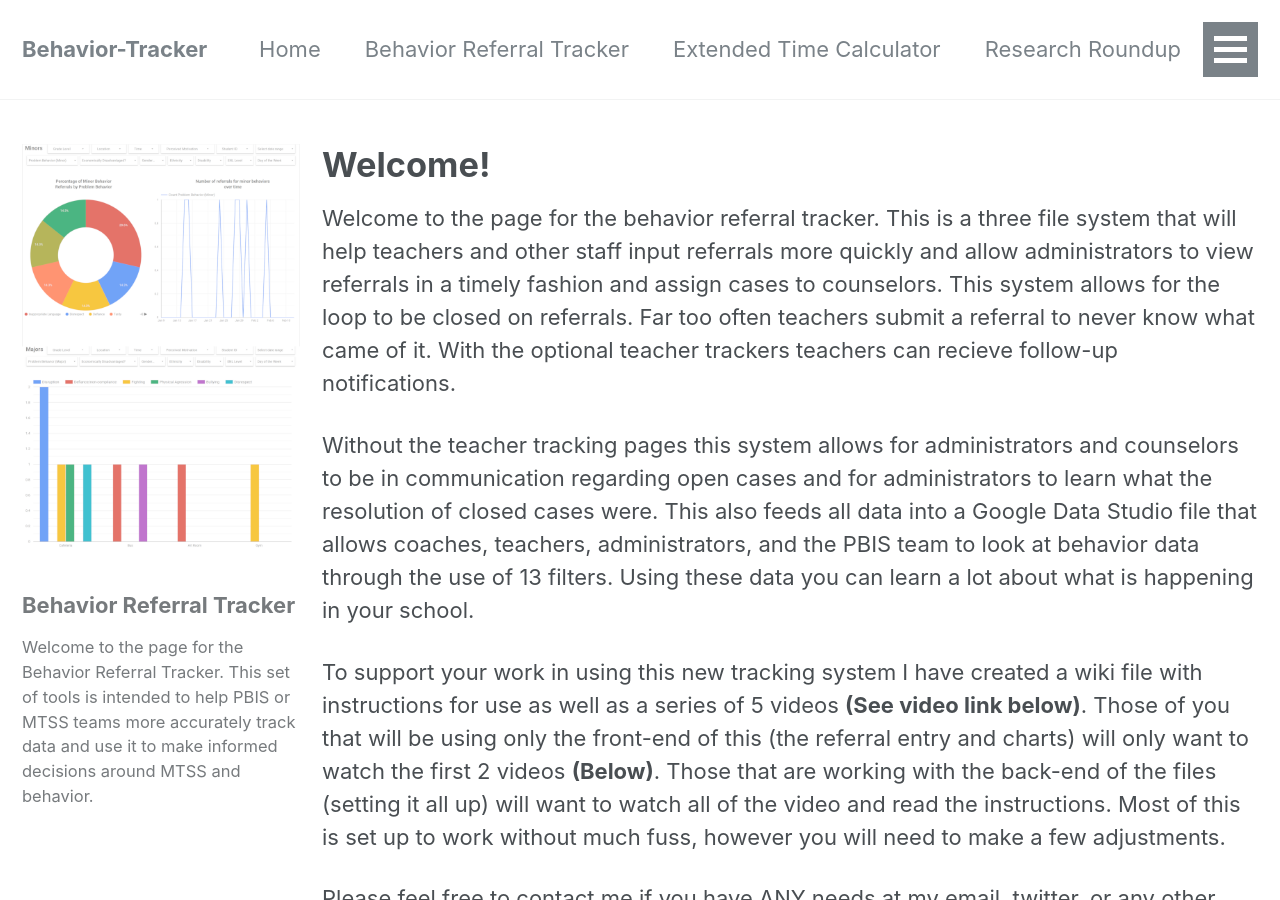
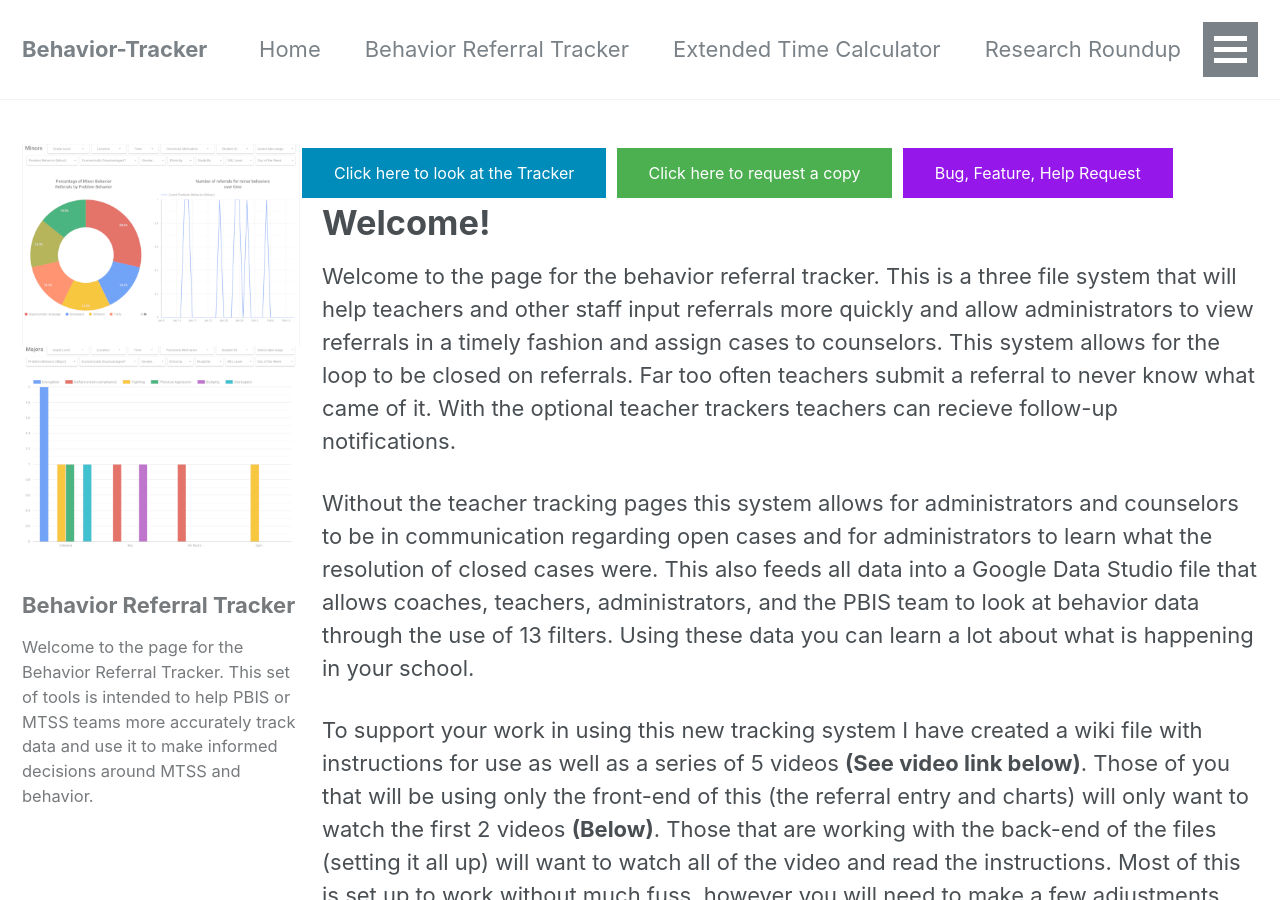
Before and after one commit to johnboniello/Behavior-Tracker, a Jekyll site: the page built from index.html, in a window 1280 px wide and 900 px high. Built offline with Jekyll 4.4.1, drawn with Linux system fonts in a browser that asks for light colours; nearby versions of some CDN libraries; comment, search, counter and statistics services are not loaded.

Commit message:
Update sidebar.html

```diff
--- a/_includes/sidebar.html
+++ b/_includes/sidebar.html
@@ -20,4 +20,12 @@
     {% endif %}
   {% endif %}
   </div>
+  <div>
+<a href="https://drive.google.com/drive/folders/1GpqM-qnmys4JKYz4tr7nYtg79pUgctdk?usp=sharing" google drive folder>
+<button class="button button2">Click here to look at the Tracker</button></a>
+<a href="https://goo.gl/forms/bUgiImJWfT06GHoZ2" request form>
+<button class="button button">Click here to request a copy</button></a>
+<a href="https://docs.google.com/forms/d/e/1FAIpQLSd3zDyixSKGu9zYDvkgFPXSt9c73S2SRl-1tT_b0WQLrhoyZg/viewform?usp=sf_link" Bug, Feature, Help Request</a>
+<button class="button button7">Bug, Feature, Help Request</button></a>
+</div>
 {% endif %}
```
